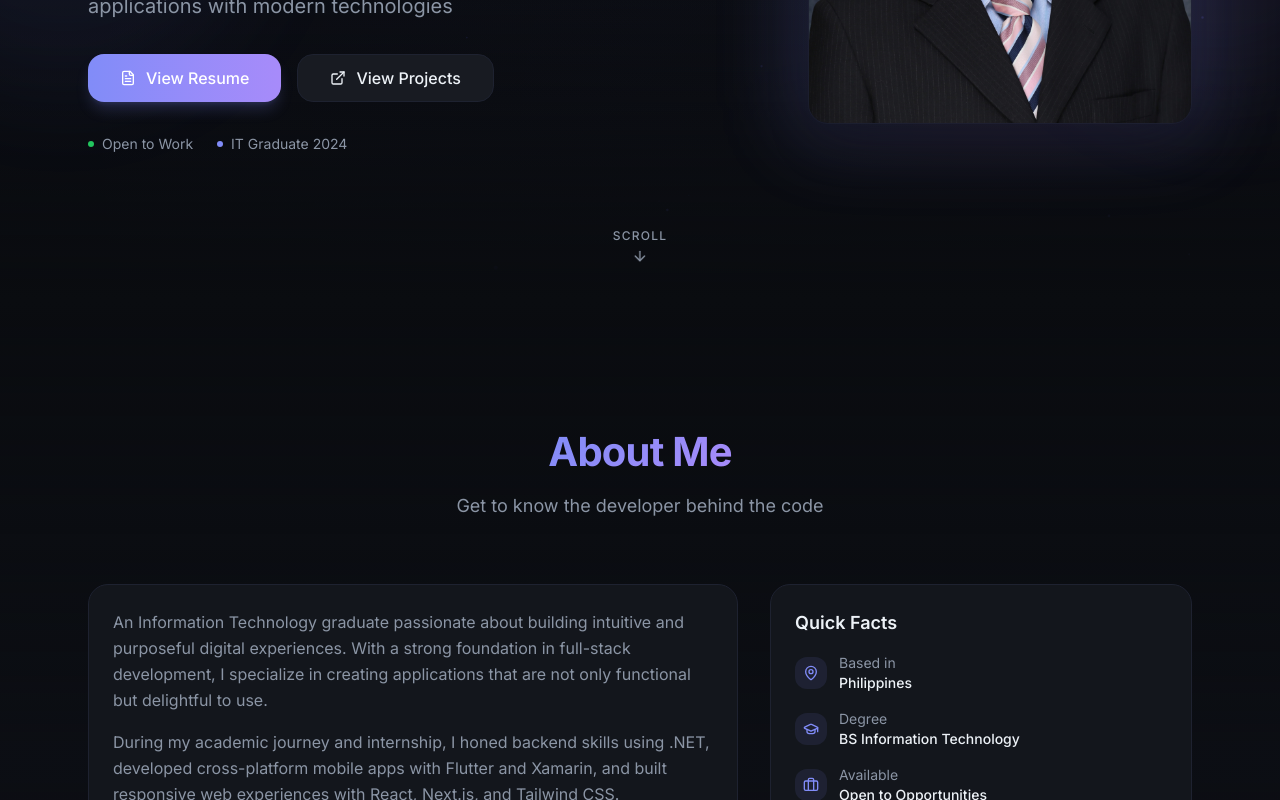
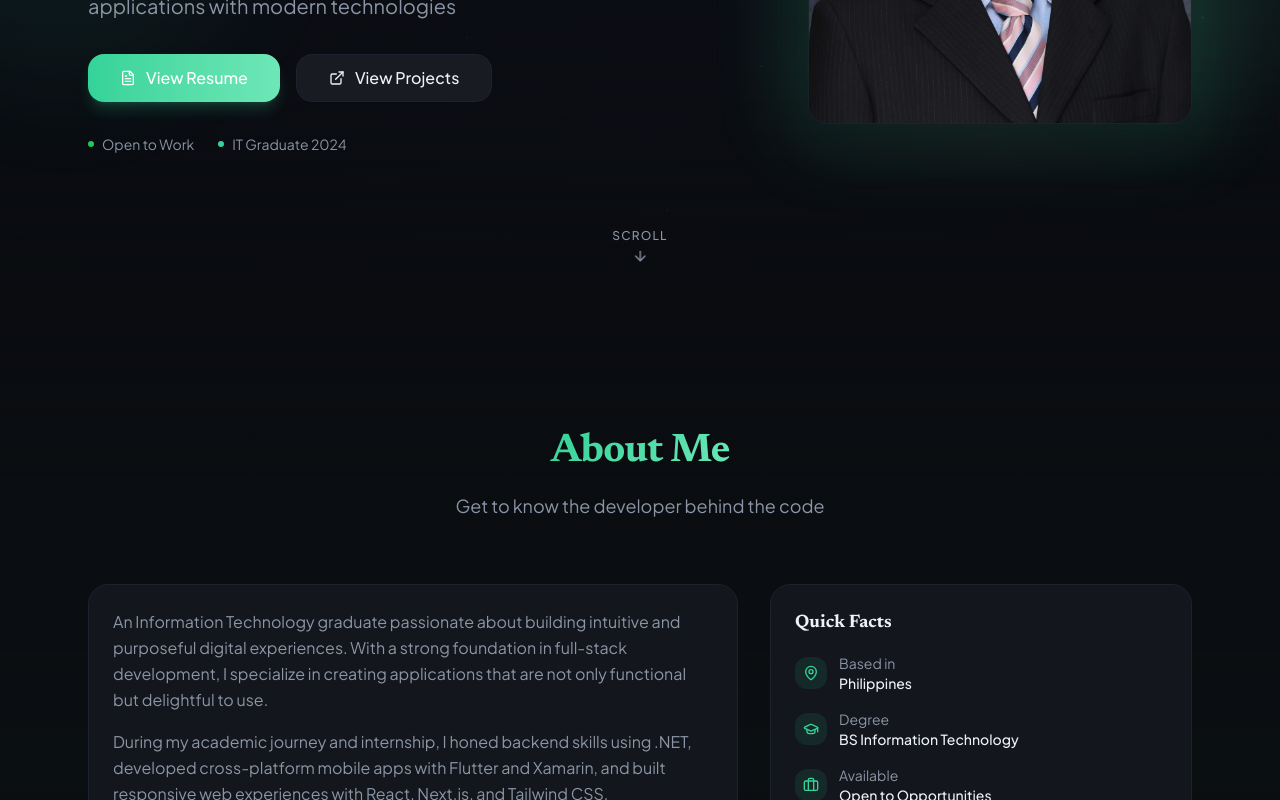
Before and after one commit to SoulSej10/My-Eportfolio, a Next.js app: page / in a window 1280 px wide. Shown: the part 500-1300 px from the top of the page. Built offline with nearby package versions, Linux system fonts and the light colour scheme.

Commit message:
feat: switch to green theme (emerald) and replace fonts with Plus Jakarta Sans + Newsreader

```diff
--- a/src/app/globals.css
+++ b/src/app/globals.css
@@ -6,8 +6,8 @@
 @theme inline {
   --color-background: var(--background);
   --color-foreground: var(--foreground);
-  --font-sans: var(--font-inter);
-  --font-mono: var(--font-jetbrains);
+  --font-sans: var(--font-plus-jakarta-sans);
+  --font-serif: var(--font-newsreader);
 
   --color-border: var(--border);
   --color-input: var(--input);
@@ -60,29 +60,29 @@
   --card-hover: #f1f3f8;
   --card-border: #e2e6ef;
 
-  --primary: #6366f1;
+  --primary: #10b981;
   --primary-foreground: #ffffff;
   --secondary: #e8eaf6;
   --secondary-foreground: #1a1d2e;
 
-  --accent: #6366f1;
+  --accent: #10b981;
   --accent-foreground: #ffffff;
-  --accent-2: #a78bfa;
+  --accent-2: #6ee7b7;
 
   --muted: #f1f3f8;
   --muted-foreground: #6b7280;
 
   --border: #e2e6ef;
   --input: #e2e6ef;
-  --ring: #6366f1;
+  --ring: #10b981;
 
   --destructive: #ef4444;
   --destructive-foreground: #ffffff;
   --success: #22c55e;
   --warning: #f59e0b;
 
-  --gradient-1: linear-gradient(135deg, #6366f1, #a78bfa);
-  --gradient-2: linear-gradient(135deg, #6366f1, #06b6d4);
+  --gradient-1: linear-gradient(135deg, #10b981, #6ee7b7);
+  --gradient-2: linear-gradient(135deg, #10b981, #06b6d4);
   --gradient-3: linear-gradient(135deg, #f59e0b, #ef4444);
 }
 
@@ -98,29 +98,29 @@
   --card-hover: #1a1d26;
   --card-border: #1e2230;
 
-  --primary: #818cf8;
+  --primary: #34d399;
   --primary-foreground: #0b0e14;
   --secondary: #1e2230;
   --secondary-foreground: #e2e6ef;
 
-  --accent: #818cf8;
+  --accent: #34d399;
   --accent-foreground: #0b0e14;
-  --accent-2: #a78bfa;
+  --accent-2: #6ee7b7;
 
   --muted: #181b22;
   --muted-foreground: #8b95a5;
 
   --border: #1e2230;
   --input: #1e2230;
-  --ring: #818cf8;
+  --ring: #34d399;
 
   --destructive: #ef4444;
   --destructive-foreground: #ffffff;
   --success: #22c55e;
   --warning: #f59e0b;
 
-  --gradient-1: linear-gradient(135deg, #818cf8, #a78bfa);
-  --gradient-2: linear-gradient(135deg, #818cf8, #22d3ee);
+  --gradient-1: linear-gradient(135deg, #34d399, #6ee7b7);
+  --gradient-2: linear-gradient(135deg, #34d399, #22d3ee);
   --gradient-3: linear-gradient(135deg, #fbbf24, #f87171);
 }
 
@@ -129,14 +129,26 @@ html {
 }
 
 body {
-  font-family: var(--font-sans), system-ui, sans-serif;
+  font-family: var(--font-sans), "Plus Jakarta Sans", system-ui, sans-serif;
   background-color: var(--background);
   color: var(--foreground);
   transition: background-color 0.3s ease, color 0.3s ease;
 }
 
+h1, h2, h3, h4, h5, h6,
+.section-heading,
+.heading-serif {
+  font-family: var(--font-serif), Newsreader, Georgia, serif;
+  font-weight: 700;
+}
+
+.serif-italic {
+  font-family: var(--font-serif), Newsreader, Georgia, serif;
+  font-style: italic;
+}
+
 ::selection {
-  background-color: rgba(99, 102, 241, 0.3);
+  background-color: rgba(16, 185, 129, 0.3);
   color: var(--foreground);
 }
 
@@ -248,9 +260,9 @@ body {
 
 .card:hover {
   background: var(--card-hover);
-  border-color: rgba(99, 102, 241, 0.2);
+  border-color: rgba(16, 185, 129, 0.2);
   transform: translateY(-2px);
-  box-shadow: 0 8px 30px rgba(99, 102, 241, 0.08);
+  box-shadow: 0 8px 30px rgba(16, 185, 129, 0.08);
 }
 
 @keyframes reveal-up {
--- a/src/app/layout.tsx
+++ b/src/app/layout.tsx
@@ -1,5 +1,5 @@
 import type { Metadata } from "next"
-import { Inter, JetBrains_Mono } from "next/font/google"
+import { Plus_Jakarta_Sans, Newsreader } from "next/font/google"
 import "./globals.css"
 import { ThemeProvider } from "@/components/layout/ThemeProvider"
 import Navbar from "@/components/layout/Navbar"
@@ -7,15 +7,15 @@ import ScrollProgress from "@/components/ui/ScrollProgress"
 import BackToTop from "@/components/ui/BackToTop"
 import CursorGlow from "@/components/ui/CursorGlow"
 
-const inter = Inter({
+const plusJakartaSans = Plus_Jakarta_Sans({
   subsets: ["latin"],
-  variable: "--font-inter",
+  variable: "--font-plus-jakarta-sans",
   display: "swap",
 })
 
-const jetbrainsMono = JetBrains_Mono({
+const newsreader = Newsreader({
   subsets: ["latin"],
-  variable: "--font-jetbrains",
+  variable: "--font-newsreader",
   display: "swap",
 })
 
@@ -45,7 +45,7 @@ export default function RootLayout({
   children: React.ReactNode
 }) {
   return (
-    <html lang="en" className={`${inter.variable} ${jetbrainsMono.variable}`} suppressHydrationWarning>
+    <html lang="en" className={`${plusJakartaSans.variable} ${newsreader.variable}`} suppressHydrationWarning>
 <body className="antialiased">
         <ThemeProvider>
           <Navbar />
```
